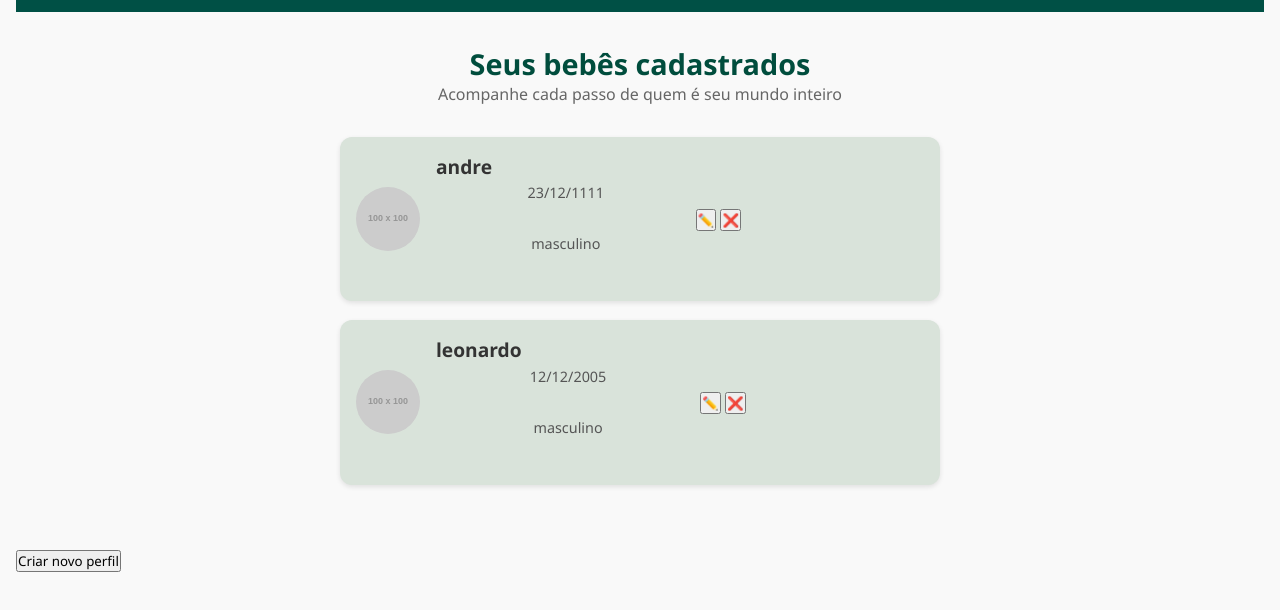
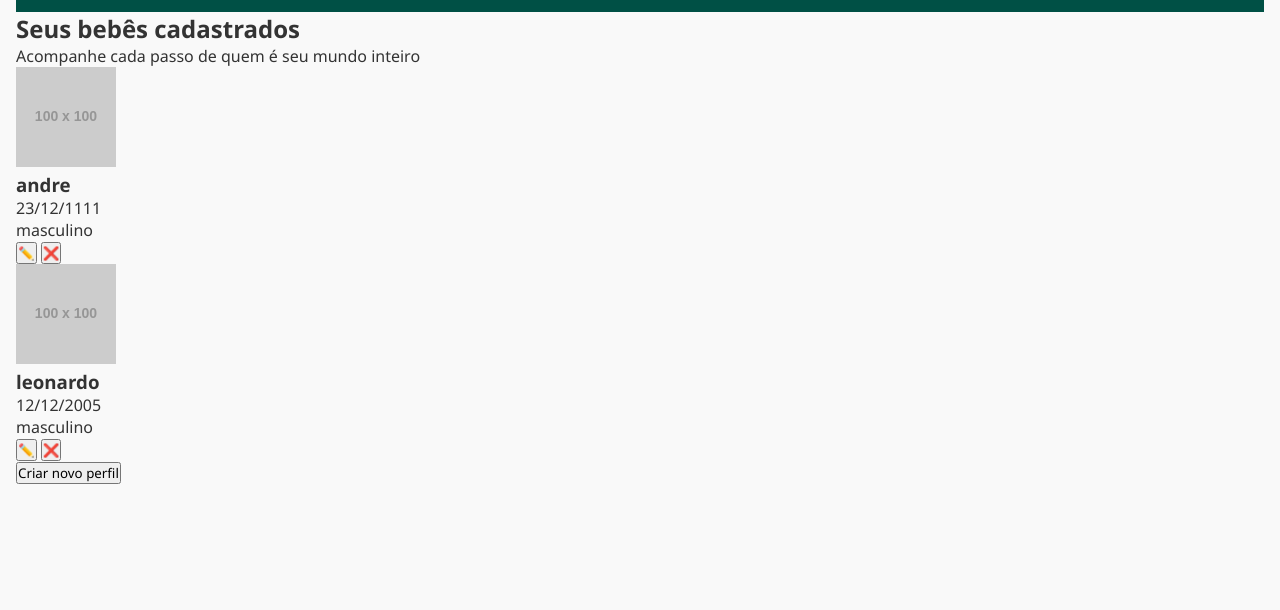
Before and after one commit to davi-dc7/pmg-es-2025-1-ti1-2401100-baby-co, a website: page codigo/Davi/html/index.html in a window 1280 px wide. Shown: the part 88-698 px from the top of the page. Drawn offline with Linux system fonts and the light colour scheme; placeholder pictures from the web are drawn by us.

Commit message:
Atualizar o style.css

```diff
--- a/codigo/Davi/css/style.css
+++ b/codigo/Davi/css/style.css
@@ -122,64 +122,3 @@ header {
             transform: scale(1.2);
             color: #a0e5cf;
         }
-
-
-.user-actions a {
-  margin-left: 1rem;
-  color: white;
-  font-size: 1.2rem;
-}
-
-main h2 {
-  margin-top: 2rem;
-  font-size: 1.8rem;
-  color: #004d3d;
-  text-align: center;
-}
-
-main p {
-  text-align: center;
-  margin-bottom: 2rem;
-  color: #666;
-}
-
-/* cartoes bebes */
-#lista-bebes {
-  display: flex;
-  flex-direction: column;
-  gap: 1.2rem;
-  max-width: 600px;
-  margin: 0 auto 4rem auto;
-}
-
-.cards-bebes {
-  background-color: #d9e3da;
-  border-radius: 12px;
-  padding: 1rem;
-  display: flex;
-  align-items: center;
-  justify-content: space-between;
-  box-shadow: 0 2px 5px rgba(0, 0, 0, 0.1);
-}
-
-.cards-bebes img {
-  width: 64px;
-  height: 64px;
-  object-fit: cover;
-  border-radius: 50%;
-  margin-right: 1rem;
-}
-
-.cards-bebes > div {
-  flex-grow: 1;
-}
-
-.cards-bebes h3 {
-  font-size: 1.2rem;
-  margin-bottom: 0.2rem;
-}
-
-.cards-bebes p {
-  font-size: 0.9rem;
-  color: #555;
-}
```
